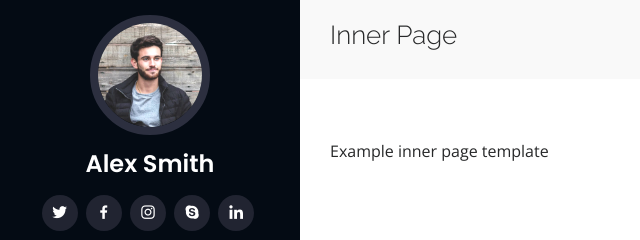
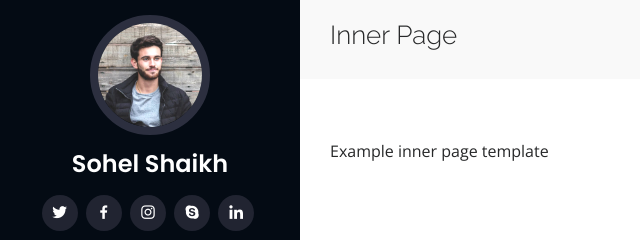
Before and after one commit to sohelshaikh74/test1, a plain HTML site: page inner-page.html in a window 1280 px wide. Shown: the top 240 px of the page, 0-640 px from the left. Drawn offline with nearby package versions, Linux system fonts and the light colour scheme.

Commit message:
new changes

```diff
--- a/inner-page.html
+++ b/inner-page.html
@@ -14,7 +14,9 @@
   <link href="assets/img/apple-touch-icon.png" rel="apple-touch-icon">
 
   <!-- Google Fonts -->
-  <link href="https://fonts.googleapis.com/css?family=Open+Sans:300,300i,400,400i,600,600i,700,700i|Raleway:300,300i,400,400i,500,500i,600,600i,700,700i|Poppins:300,300i,400,400i,500,500i,600,600i,700,700i" rel="stylesheet">
+  <link
+    href="https://fonts.googleapis.com/css?family=Open+Sans:300,300i,400,400i,600,600i,700,700i|Raleway:300,300i,400,400i,500,500i,600,600i,700,700i|Poppins:300,300i,400,400i,500,500i,600,600i,700,700i"
+    rel="stylesheet">
 
   <!-- Vendor CSS Files -->
   <link href="assets/vendor/aos/aos.css" rel="stylesheet">
@@ -47,7 +49,7 @@
 
       <div class="profile">
         <img src="assets/img/profile-img.jpg" alt="" class="img-fluid rounded-circle">
-        <h1 class="text-light"><a href="index.html">Alex Smith</a></h1>
+        <h1 class="text-light"><a href="index.html">Sohel Shaikh</a></h1>
         <div class="social-links mt-3 text-center">
           <a href="#" class="twitter"><i class="bx bxl-twitter"></i></a>
           <a href="#" class="facebook"><i class="bx bxl-facebook"></i></a>
@@ -62,7 +64,8 @@
           <li><a href="#hero" class="nav-link scrollto active"><i class="bx bx-home"></i> <span>Home</span></a></li>
           <li><a href="#about" class="nav-link scrollto"><i class="bx bx-user"></i> <span>About</span></a></li>
           <li><a href="#resume" class="nav-link scrollto"><i class="bx bx-file-blank"></i> <span>Resume</span></a></li>
-          <li><a href="#portfolio" class="nav-link scrollto"><i class="bx bx-book-content"></i> <span>Portfolio</span></a></li>
+          <li><a href="#portfolio" class="nav-link scrollto"><i class="bx bx-book-content"></i>
+              <span>Portfolio</span></a></li>
           <li><a href="#services" class="nav-link scrollto"><i class="bx bx-server"></i> <span>Services</span></a></li>
           <li><a href="#contact" class="nav-link scrollto"><i class="bx bx-envelope"></i> <span>Contact</span></a></li>
         </ul>
@@ -113,7 +116,8 @@
     </div>
   </footer><!-- End  Footer -->
 
-  <a href="#" class="back-to-top d-flex align-items-center justify-content-center"><i class="bi bi-arrow-up-short"></i></a>
+  <a href="#" class="back-to-top d-flex align-items-center justify-content-center"><i
+      class="bi bi-arrow-up-short"></i></a>
 
   <!-- Vendor JS Files -->
   <script src="assets/vendor/purecounter/purecounter_vanilla.js"></script>
```
